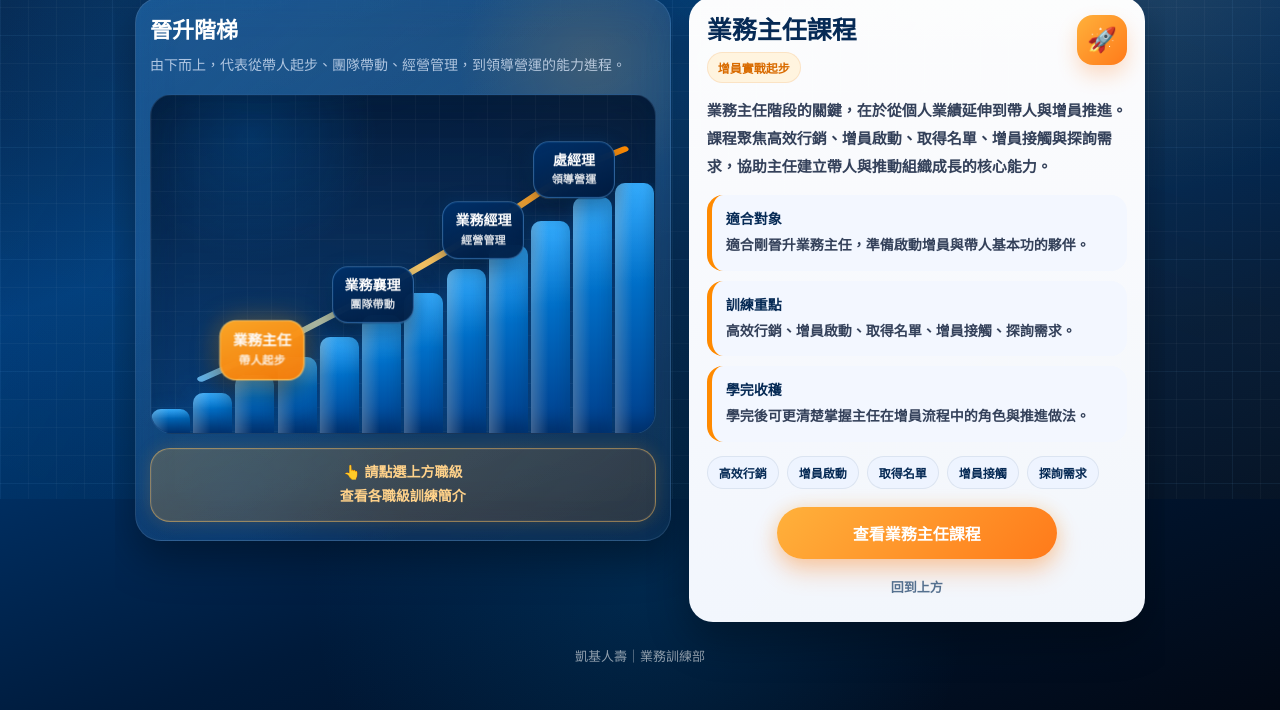
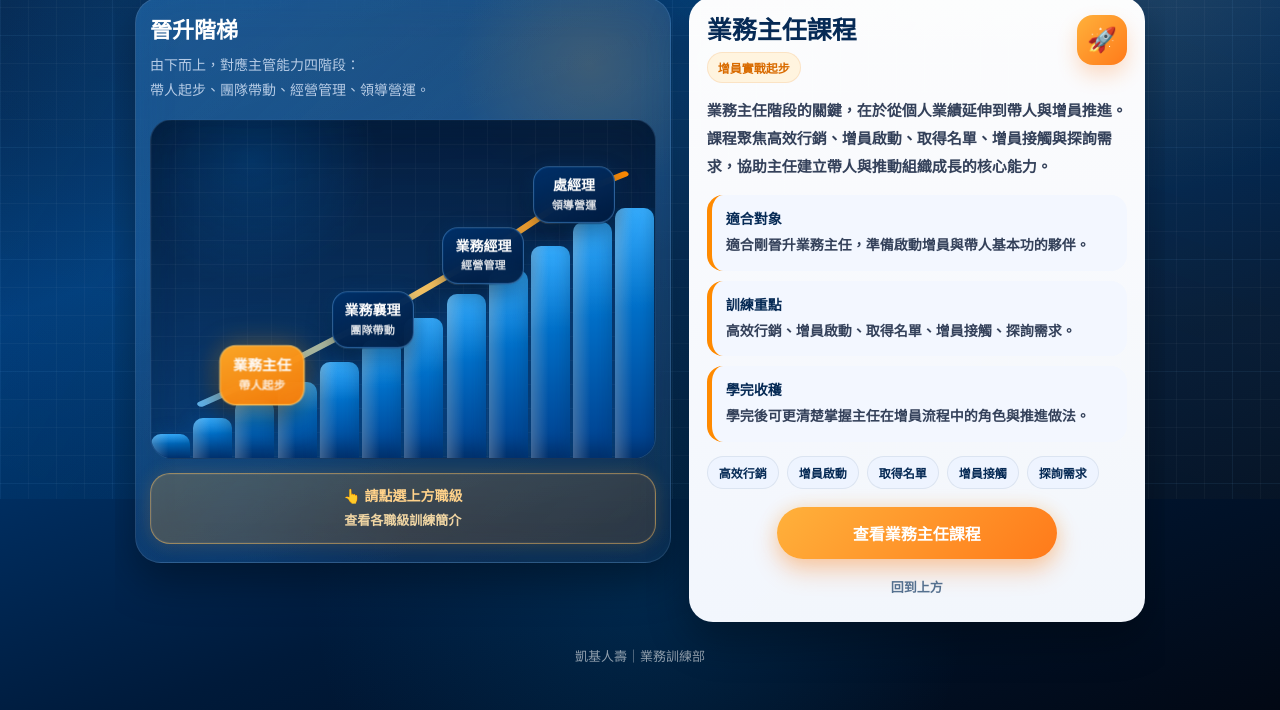
Before and after one commit to kaoruying/salestraining, a plain HTML site: page index.html in a window 1280 px wide. Shown: the part 301-1011 px from the top of the page. Drawn offline with Linux system fonts and the light colour scheme.

Commit message:
Update index.html

```diff
--- a/index.html
+++ b/index.html
@@ -123,7 +123,9 @@
       color: rgba(238, 246, 255, 0.86);
       font-size: 15px;
       line-height: 1.85;
-      word-break: keep-all;
+      white-space: normal;
+      word-break: normal;
+      overflow-wrap: anywhere;
     }
 
     .layout {
@@ -176,9 +178,11 @@
     .section-desc {
       font-size: 14px;
       line-height: 1.8;
-      color: rgba(226, 237, 255, 0.74);
+      color: rgba(226, 237, 255, 0.78);
       margin-bottom: 16px;
-      word-break: keep-all;
+      white-space: normal;
+      word-break: normal;
+      overflow-wrap: anywhere;
     }
 
     .staircase-wrap {
@@ -346,16 +350,23 @@
       background: linear-gradient(135deg, rgba(255, 168, 38, 0.24), rgba(255, 123, 0, 0.13));
       border: 1px solid rgba(255, 196, 100, 0.46);
       color: #ffd28a;
-      font-size: 14px;
-      font-weight: 900;
       text-align: center;
       box-shadow:
         0 0 18px rgba(255, 168, 38, 0.18),
         inset 0 0 0 1px rgba(255,255,255,0.05);
-      line-height: 1.7;
-      white-space: normal;
-      word-break: normal;
-      overflow-wrap: anywhere;
+      line-height: 1.5;
+    }
+
+    .tap-main {
+      font-size: 14px;
+      font-weight: 900;
+    }
+
+    .tap-sub {
+      margin-top: 4px;
+      font-size: 13px;
+      font-weight: 800;
+      color: rgba(255, 226, 170, 0.92);
     }
 
     .detail-panel {
@@ -605,10 +616,12 @@
         top: 22%;
       }
 
-      .tap-hint {
+      .tap-main {
         font-size: 13px;
-        border-radius: 18px;
-        line-height: 1.7;
+      }
+
+      .tap-sub {
+        font-size: 12px;
       }
     }
   </style>
@@ -634,8 +647,10 @@
       <section class="panel">
         <div class="panel-inner">
           <div class="section-title">晉升階梯</div>
+
           <div class="section-desc">
-            由下而上，代表從帶人起步、團隊帶動、經營管理，到領導營運的能力進程。
+            由下而上，對應主管能力四階段：<br>
+            帶人起步、團隊帶動、經營管理、領導營運。
           </div>
 
           <div class="staircase-wrap">
@@ -702,8 +717,8 @@
           </div>
 
           <div class="tap-hint">
-            👆 請點選上方職級<br>
-            查看各職級訓練簡介
+            <div class="tap-main">👆 請點選上方職級</div>
+            <div class="tap-sub">查看各職級訓練簡介</div>
           </div>
         </div>
       </section>
```
